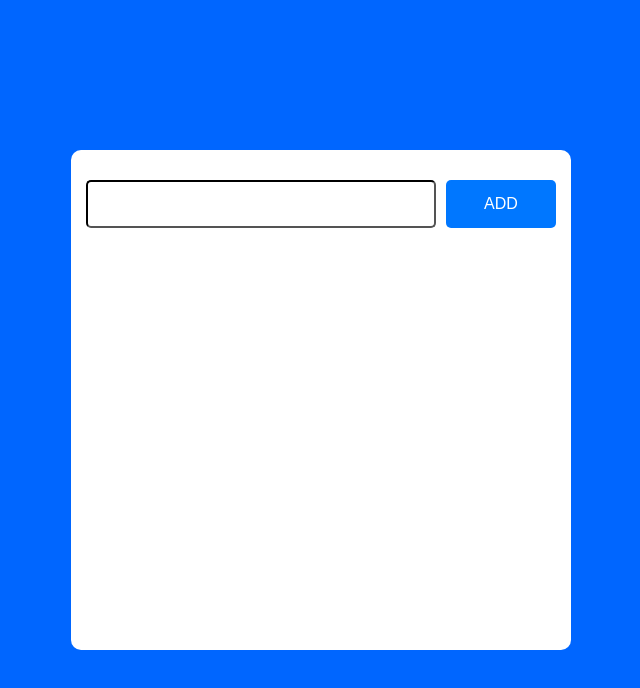
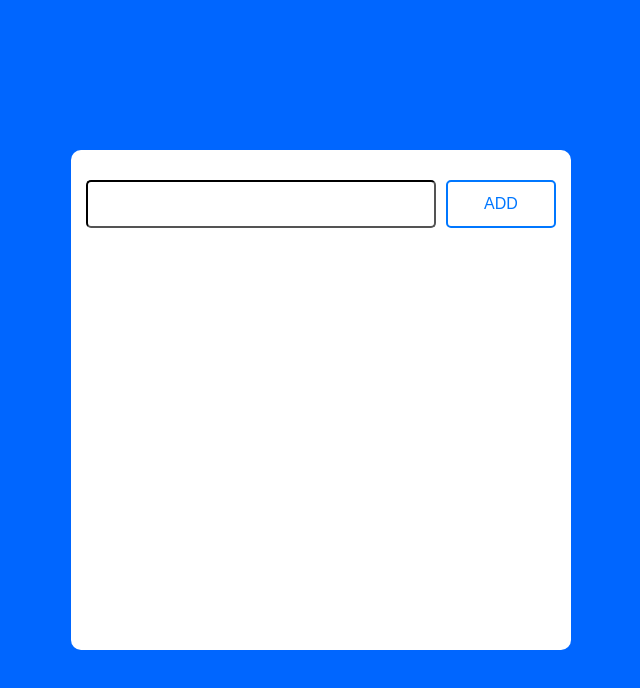
Before and after one commit to CoolNewsGuy/to-do, a website built with webpack: page index.html in a window 1280 px wide. In both pictures the pointer is over the button "ADD". Shown: the whole page, without its empty margins (319-959 px from the left). Built offline with nearby package versions, Linux system fonts and the light colour scheme.

Commit message:
Add hover effect on add task button

```diff
--- a/src/components/top-taskbar-container/add-task-btn/add-task-btn.css
+++ b/src/components/top-taskbar-container/add-task-btn/add-task-btn.css
@@ -6,4 +6,12 @@
    border-radius: 5px;
    color: #fff;
    background: #0077ff;
+   border: 2px solid #0077ff;
+   transition: 0.2s;
 }
+
+.add-task-btn:hover {
+   background: #fff;
+   color: #0077ff;
+   cursor: pointer;
+}
```
